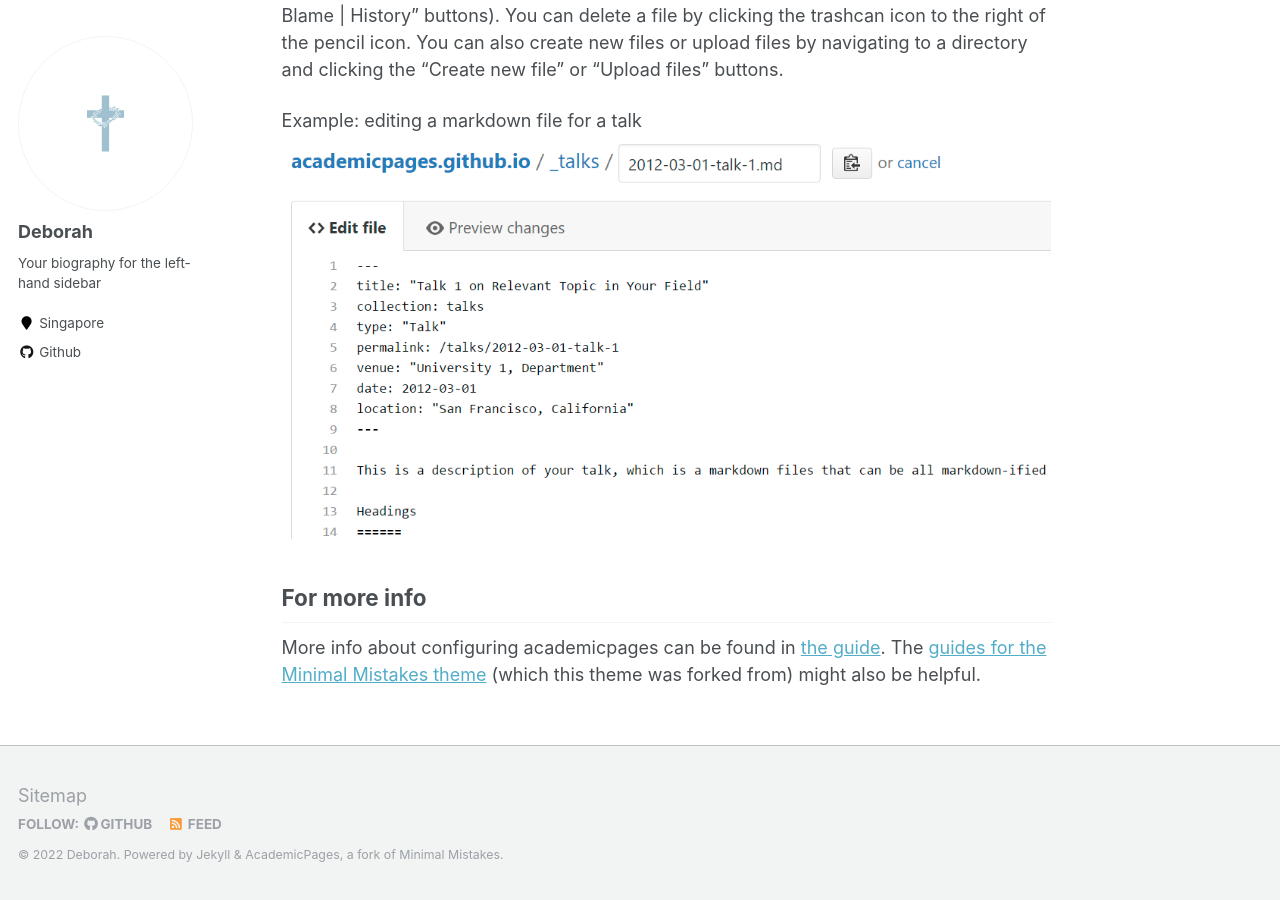
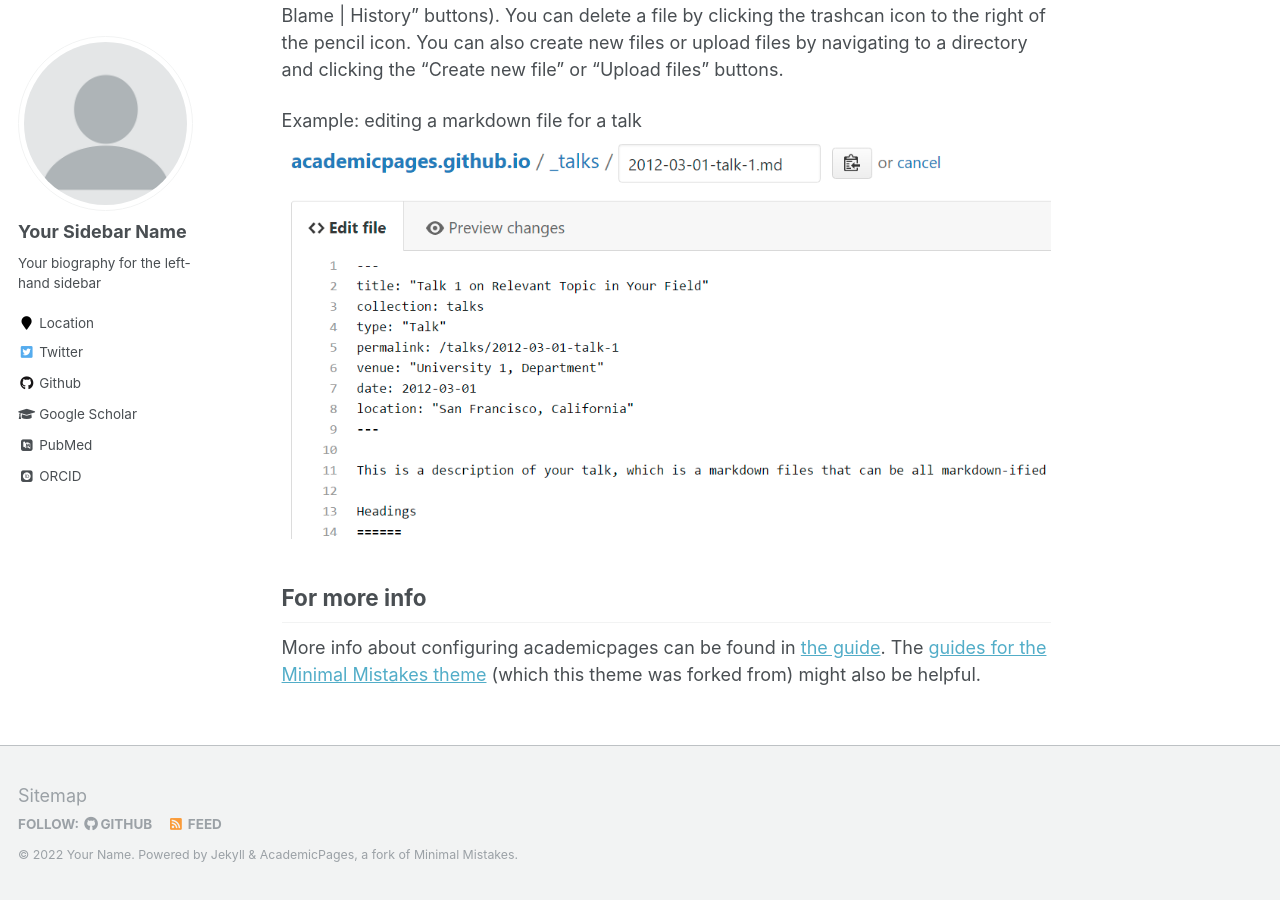
Before and after one commit to h4r0b3d/jekylltest, a Jekyll site: the page built from _pages/about.md, in a window 1280 px wide and 900 px high, scrolled down 2434 px. Built offline with Jekyll 4.4.1, drawn with Linux system fonts in a browser that asks for light colours; some web fonts are replaced; some of the changed text lies outside the part shown.

Commit message:
Revert "-"
This reverts commit 2385887c6e71faf30e7e27fa7b1fefc19d893235.

```diff
--- a/_config.yml
+++ b/_config.yml
@@ -7,13 +7,13 @@
 
 # Site Settings
 locale                   : "en-US"
-title                    : "Deborah / h4r0b3d"
+title                    : "Your Name / Site Title"
 title_separator          : "-"
-name                     : &name "Deborah"
+name                     : &name "Your Name"
 description              : &description "personal description"
-url                      : https://h4r0b3d.github.io/jekylltest # the base hostname & protocol for your site e.g. "https://mmistakes.github.io"
+url                      : https://academicpages.github.io # the base hostname & protocol for your site e.g. "https://mmistakes.github.io"
 baseurl                  : "" # the subpath of your site, e.g. "/blog"
-repository               : "h4r0b3d/jekylltest"
+repository               : "academicpages/academicpages.github.io"
 teaser                   :  # filename of teaser fallback teaser image placed in /images/, .e.g. "500x300.png"
 breadcrumbs              : false # true, false (default)
 words_per_minute         : 160
@@ -80,15 +80,15 @@ analytics:
 
 # Site Author
 author:
-  name             : "Deborah"
-  avatar           : "h4r0b3d_logo.png" #all located in images folder
+  name             : "Your Sidebar Name"
+  avatar           : "profile.png"
   bio              : "Your biography for the left-hand sidebar"
-  location         : "Singapore"
+  location         : "Location"
   employer         :
-  pubmed           :
-  googlescholar    :
+  pubmed           : "https://www.ncbi.nlm.nih.gov/pubmed/?term=john+snow"
+  googlescholar    : "http://yourfullgooglescholarurl.com"
   email            :
-  researchgate     :
+  researchgate     :  # example: "https://www.researchgate.net/profile/yourprofile"
   uri              :
   bitbucket        :
   codepen          :
@@ -96,20 +96,20 @@ author:
   flickr           :
   facebook         :
   foursquare       :
-  github           : "h4r0b3d"
+  github           : "academicpages"
   google_plus      :
   keybase          :
   instagram        :
-  impactstory      :
+  impactstory      : #"https://profiles.impactstory.org/u/xxxx-xxxx-xxxx-xxxx"
   lastfm           :
   linkedin         :
-  orcid            :
+  orcid            : "http://orcid.org/yourorcidurl"
   pinterest        :
   soundcloud       :
-  stackoverflow    :
+  stackoverflow    : # http://stackoverflow.com/users/123456/username
   steam            :
   tumblr           :
-  twitter          :
+  twitter          : "replacethistwitterhandle"
   vine             :
   weibo            :
   xing             :
```
Also changed, not shown: images/h4r0b3d_logo.png (deleted).
